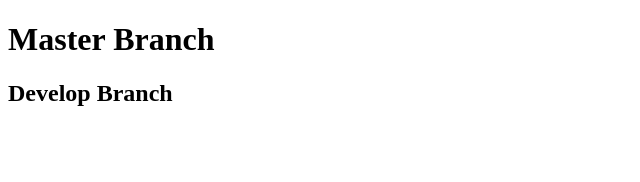
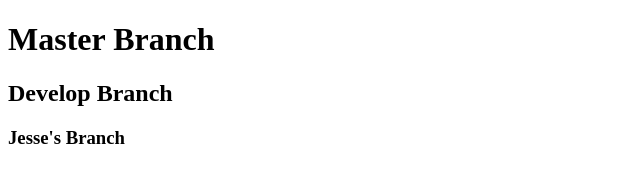
Before and after one commit to DavidBlomeyer/teamGit, a plain HTML site: page index.html in a window 1280 px wide. Shown: the whole page, without its empty margins (0-640 px from the left). Drawn offline with Linux system fonts and the light colour scheme.

Commit message:
Jesses branch

```diff
--- a/index.html
+++ b/index.html
@@ -11,6 +11,7 @@
 
     <h1>Master Branch</h1>
     <h2>Develop Branch</h2>
+    <h3>Jesse's Branch</h3>
 
 
 </body>
```
